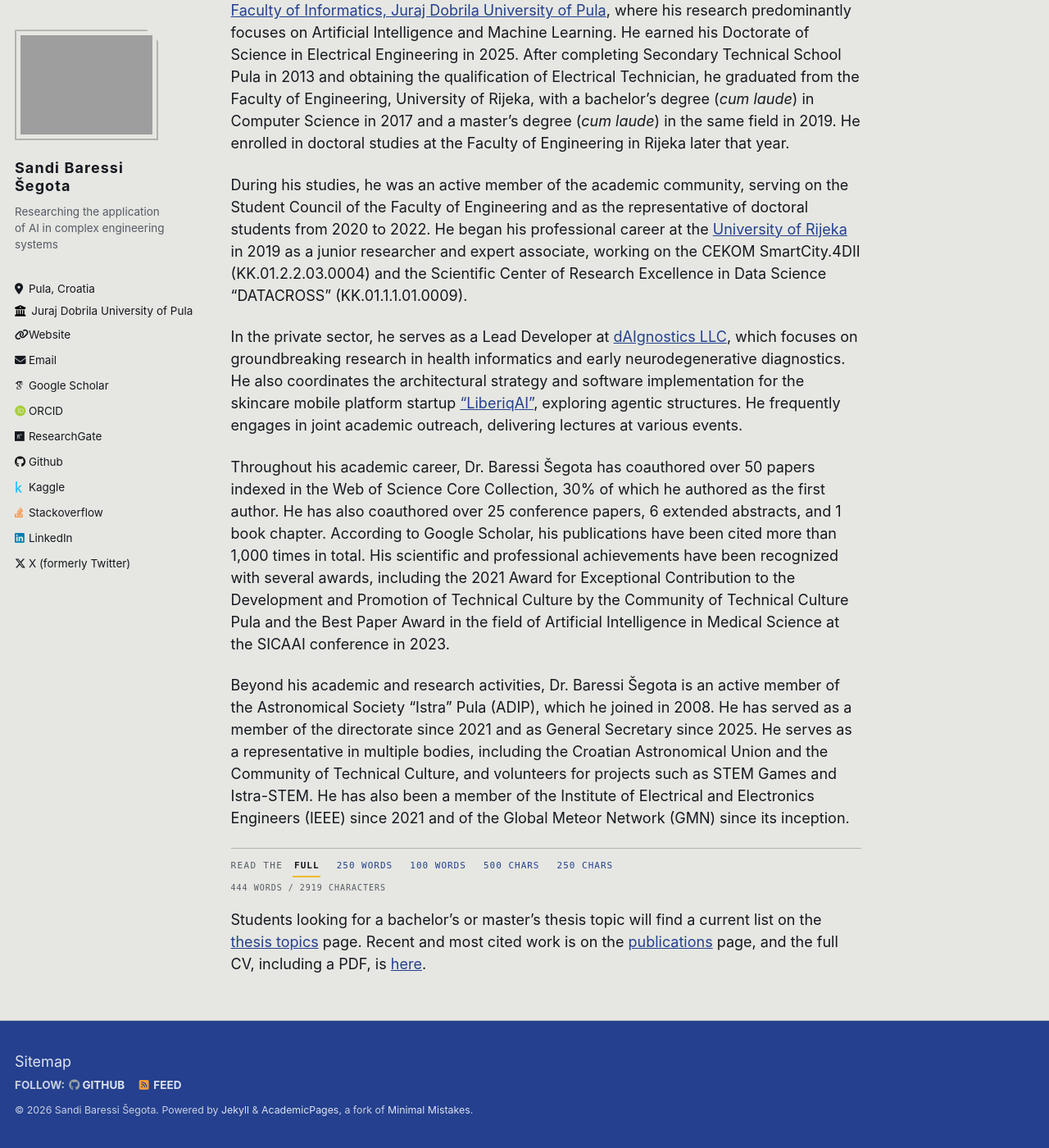
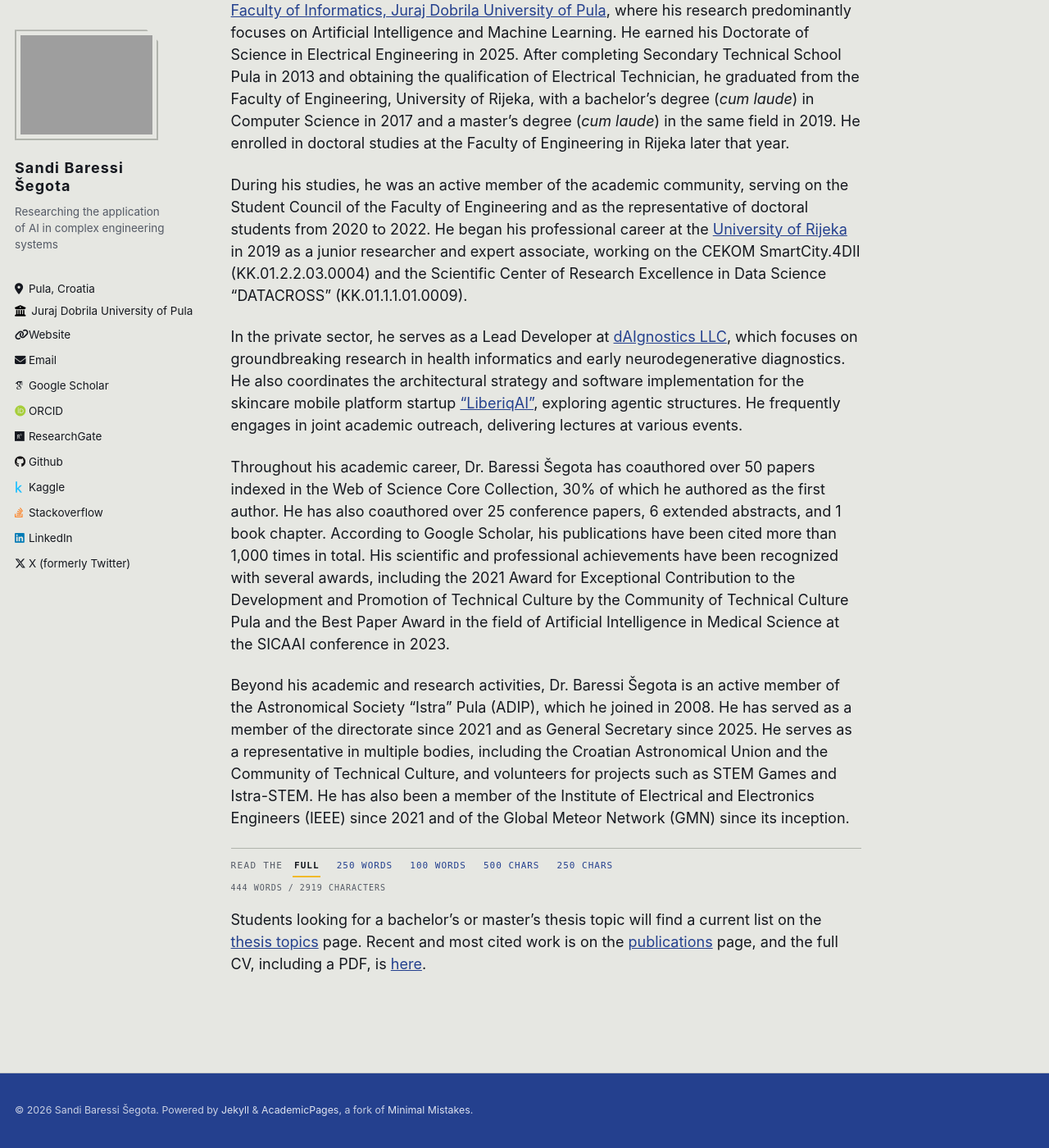
Before and after one commit to ssegota/ssegota.github.io, a Jekyll site: the page built from _pages/about.md, in a window 1280 px wide and 1400 px high, scrolled down 192 px. Shown: the whole window at 82% size. Built offline with Jekyll 4.4.1, drawn with Linux system fonts in a browser that asks for light colours; some web fonts are replaced.

Commit message:
Trim the footer to the copyright line
Removes the "Follow" row (GitHub, Feed) and the Sitemap link, leaving only the
copyright and powered-by text. The same links are already in the sidebar on
every page, so the row was duplication.

Also drops the now-dead .page__footer-follow rule from the theme layer.

Co-Authored-By: Claude Opus 5 (1M context) <noreply@anthropic.com>

```diff
--- a/_includes/footer.html
+++ b/_includes/footer.html
@@ -1,24 +1,3 @@
 {% include base_path %}
 
-<div class="page__footer-follow">
-  <ul class="social-icons">
-    {% if site.data.ui-text[site.locale].follow_label %}
-      <li><strong>{{ site.data.ui-text[site.locale].follow_label }}</strong></li>
-    {% endif %}
-    {% if site.twitter.username %}
-      <li><a href="https://twitter.com/{{ site.twitter.username }}"><i class="fab fa-twitter-square" aria-hidden="true"></i> Twitter</a></li>
-    {% endif %}
-    {% if site.facebook.username %}
-      <li><a href="https://facebook.com/{{ site.facebook.username }}"><i class="fab fa-facebook-square" aria-hidden="true"></i> Facebook</a></li>
-    {% endif %}
-    {% if site.author.github %}
-      <li><a href="http://github.com/{{ site.author.github }}"><i class="fab fa-github" aria-hidden="true"></i> GitHub</a></li>
-    {% endif %}
-    {% if site.author.bitbucket %}
-      <li><a href="http://bitbucket.org/{{ site.author.bitbucket }}"><i class="fab fa-bitbucket" aria-hidden="true"></i> Bitbucket</a></li>
-    {% endif %}
-    <li><a href="{% if site.atom_feed.path %}{{ site.atom_feed.path }}{% else %}{{ base_path }}/feed.xml{% endif %}"><i class="fa fa-fw fa-rss-square" aria-hidden="true"></i> {{ site.data.ui-text[site.locale].feed_label | default: "Feed" }}</a></li>
-  </ul>
-</div>
-
 <div class="page__footer-copyright">&copy; {{ site.time | date: '%Y' }} {{ site.name | default: site.title }}. {{ site.data.ui-text[site.locale].powered_by | default: "Powered by" }} <a href="http://jekyllrb.com" rel="nofollow">Jekyll</a> &amp; <a href="https://github.com/academicpages/academicpages.github.io">AcademicPages</a>, a fork of <a href="https://mademistakes.com/work/minimal-mistakes-jekyll-theme/" rel="nofollow">Minimal Mistakes</a>.</div>
--- a/_includes/footer/custom.html
+++ b/_includes/footer/custom.html
@@ -1,3 +1,2 @@
 <!-- start custom footer snippets -->
-<a href="/sitemap/">Sitemap</a>
 <!-- end custom footer snippets -->
--- a/_sass/_gundam.scss
+++ b/_sass/_gundam.scss
@@ -432,7 +432,6 @@ hr {
   footer { border-top: 0; }
 }
 
-.page__footer-follow .social-icons a { color: rgba(255, 255, 255, 0.85); }
 
 /* ==========================================================================
    Archive listings (publications, talks, teaching)
```
